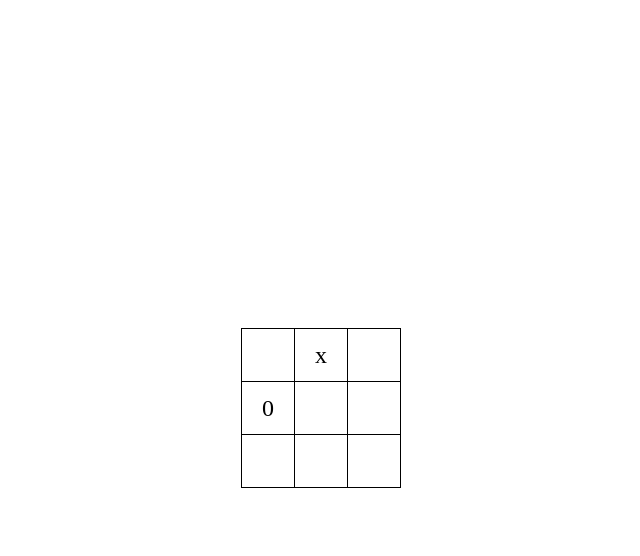
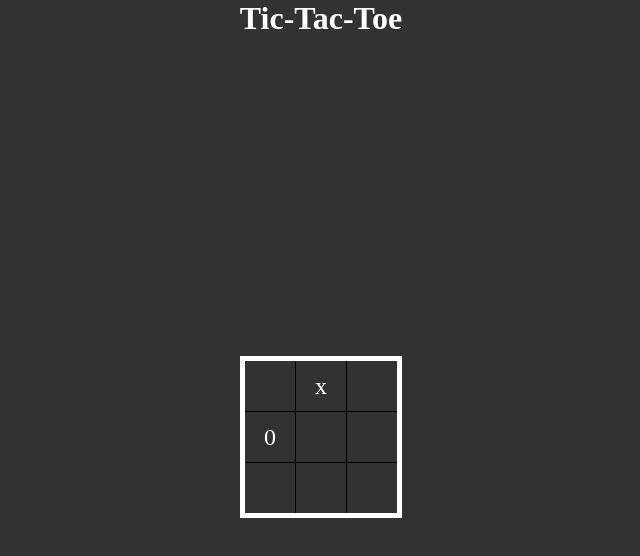
Before and after one commit to Rusty-Alex/TicTacToe, a plain HTML site: page ticTacToe/index.html in a window 1280 px wide. Shown: the whole page, without its empty margins (319-959 px from the left). Drawn offline with Linux system fonts and the light colour scheme.

Commit message:
Added content

```diff
--- a/ticTacToe/index.html
+++ b/ticTacToe/index.html
@@ -8,6 +8,7 @@
     <title>Tic Tac Toe</title>
 </head>
 <body onload="init() ">
+    <h1>Tic-Tac-Toe</h1>
 <div id="content"></div>
 
     <script src="script.js"></script>
--- a/ticTacToe/style.css
+++ b/ticTacToe/style.css
@@ -1,12 +1,26 @@
+*{
+    margin: 0;
+    padding: 0;
+}
+body{
+background-color: #323232;
+color: white;
+}
 #content {
     display: flex;
     justify-content: center;
     align-items: center;
     height: 100vh;
 }
+h1{
+    text-align: center;
+}
 
 table {
     border-collapse: collapse;
+    border-spacing: 0;
+    border: 5px solid #fff;
+
 }
 
 td {
@@ -17,15 +31,3 @@ td {
     font-size: 24px;
     cursor: pointer;
 }
-
-td:hover {
-    background-color: #f0f0f0;
-}
-
-.x {
-    color: red;
-}
-
-.o {
-    color: blue;
-}
```
